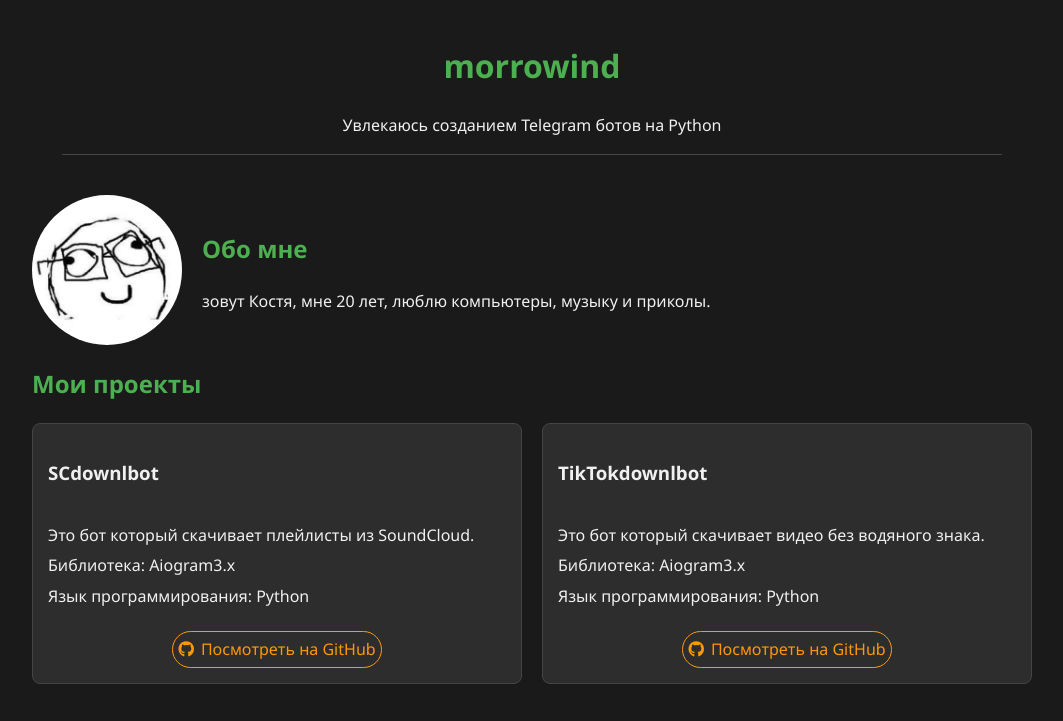
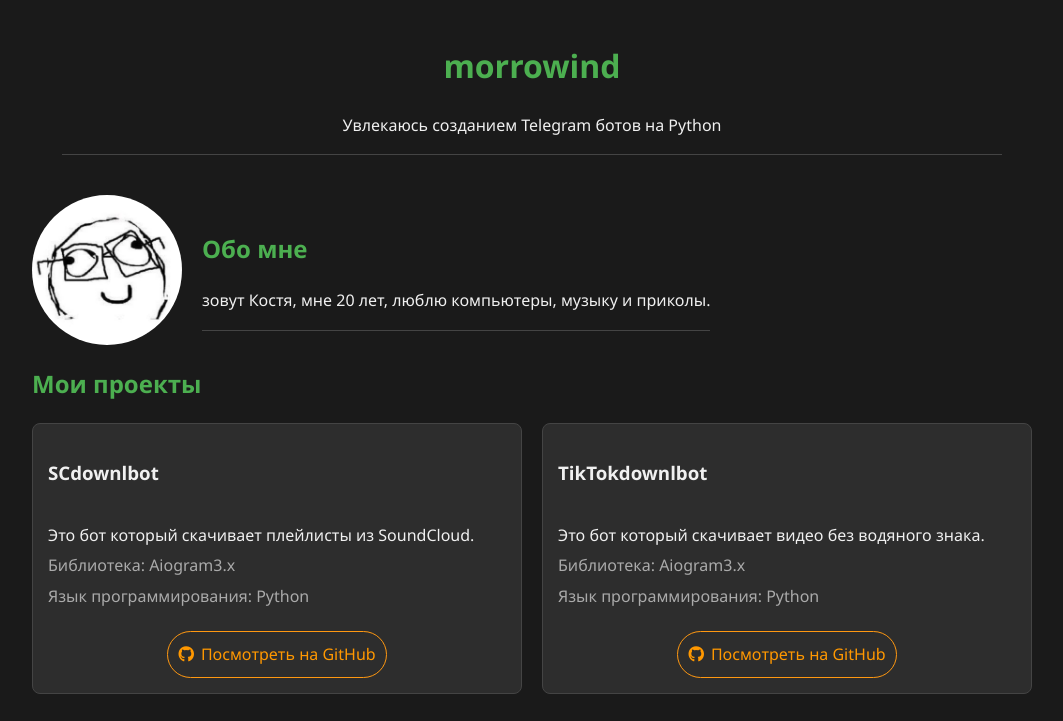
Before and after one commit to morrowind1/1111111, a plain HTML site: page index.html in a window 1280 px wide. Shown: the top 721 px of the page, without its empty margins (108-1171 px from the left). Drawn offline with Linux system fonts and the light colour scheme.

Commit message:
Add files via upload

```diff
--- a/css/style.css
+++ b/css/style.css
@@ -38,6 +38,7 @@
     display: flex;
     gap: 20px;
     align-items: center;
+
 }
 
 .about-avatar {
@@ -45,6 +46,10 @@
     width: 150px;
     height: 150px;
 
+}
+
+.about-text {
+    border-bottom: 1px solid #444;
 }
 
 /* стили для карточек */
@@ -64,7 +69,7 @@
 .project-card a {
     margin-top: auto;
     border: 1px solid #ff9811;
-    padding: 5px;
+    padding: 10px;
     margin: auto auto 0;
     border-radius: 30px;
 }
@@ -88,6 +93,14 @@
 
 .project-card i {
     margin-right: 7px;
+}
+
+.project-card li {
+    color: #aaaaaa;
+}
+
+.project-card li:first-child {
+    color: #f0f0f0;
 }
 
 /* стили для подвала */
@@ -114,6 +127,7 @@
     text-align: center;
     margin: 40px 30px;
     border-bottom: 1px solid #444;
+
 }
 
 
```
